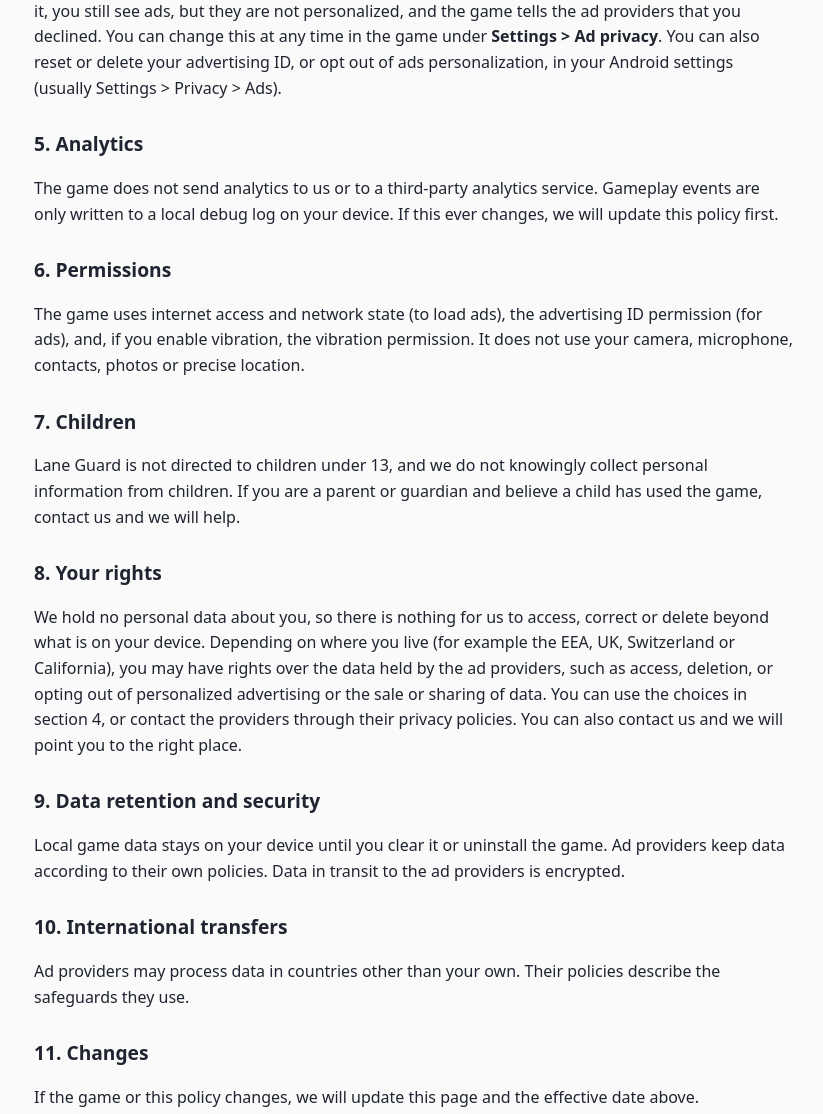
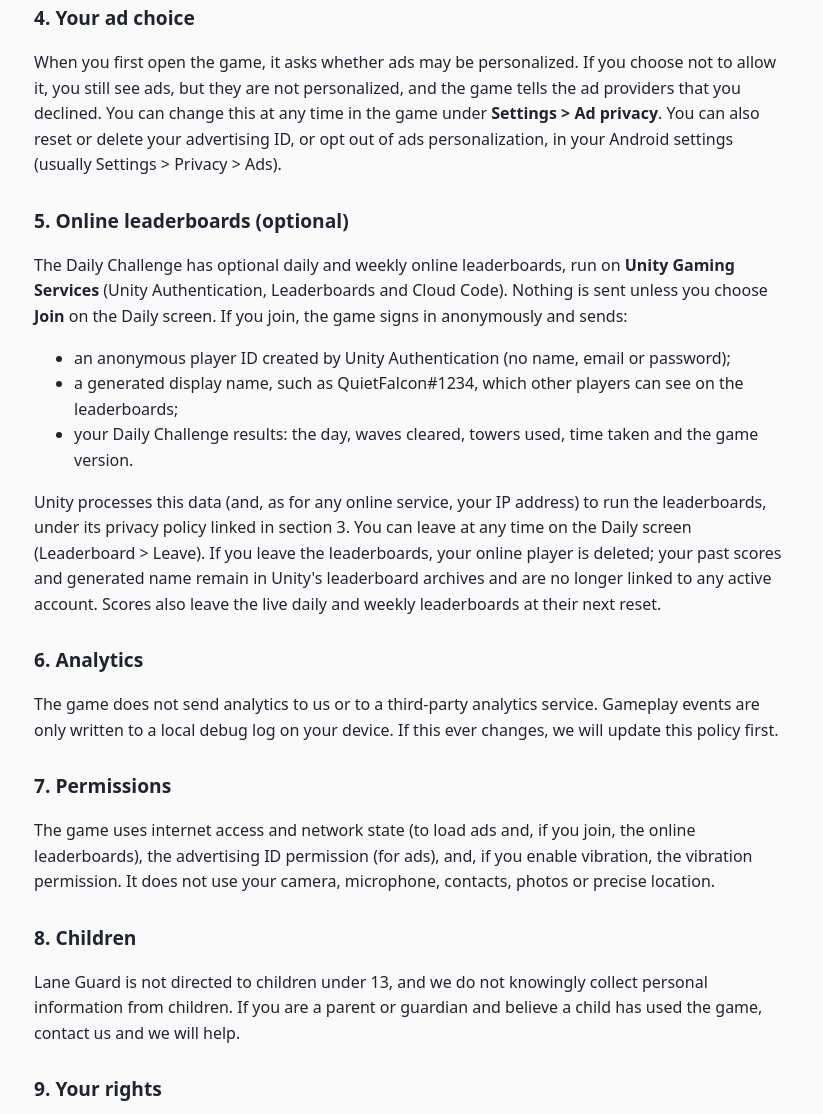
Before and after one commit to caltrekcaltrek-cloud/laneguard-legal, a plain HTML site: page index.html in a window 1280 px wide. Shown: the part 1340-2454 px from the top of the page, without its empty margins (226-1049 px from the left). Drawn offline with Linux system fonts and the light colour scheme.

Commit message:
Privacy policy: optional online leaderboards section; last updated 2026-11-28
Co-Authored-By: Claude Opus 5.5 <noreply@anthropic.com>

```diff
--- a/index.html
+++ b/index.html
@@ -20,10 +20,10 @@
 <body>
 <main>
 <h1>Lane Guard - Privacy Policy</h1>
-<p class="meta">Effective date: 2026-11-23<br>App: Lane Guard (com.naturaldopaminestudio.laneguard)<br>Publisher: NaturalDopamineStudio ("we", "us")</p>
+<p class="meta">Effective date: 2026-11-23<br>Last updated: 2026-11-28<br>App: Lane Guard (com.naturaldopaminestudio.laneguard)<br>Publisher: NaturalDopamineStudio ("we", "us")</p>
 
 <h2>1. Summary</h2>
-<p>Lane Guard is a free game supported by ads. We do not ask you to create an account, and we do not collect your name, email address, phone number or any other personal information ourselves. Your game progress is stored only on your device. The advertising companies whose software is built into the game (listed below) collect some device data in order to show ads.</p>
+<p>Lane Guard is a free game supported by ads. We do not ask you to create an account, and we do not collect your name, email address, phone number or any other personal information ourselves. Your game progress is stored only on your device. The advertising companies whose software is built into the game (listed below) collect some device data in order to show ads. If you choose to join the optional online leaderboards, an anonymous player ID, a generated name and your Daily Challenge scores are sent to Unity (section 5).</p>
 
 <h2>2. Data stored on your device</h2>
 <p>The game saves your progress (stages reached, gold, Ether, upgrades, settings, story progress and your ad choice) in local storage on your device. We do not run servers that receive this data. Uninstalling the game deletes it.</p>
@@ -47,28 +47,37 @@
 <h2>4. Your ad choice</h2>
 <p>When you first open the game, it asks whether ads may be personalized. If you choose not to allow it, you still see ads, but they are not personalized, and the game tells the ad providers that you declined. You can change this at any time in the game under <strong>Settings &gt; Ad privacy</strong>. You can also reset or delete your advertising ID, or opt out of ads personalization, in your Android settings (usually Settings &gt; Privacy &gt; Ads).</p>
 
-<h2>5. Analytics</h2>
+<h2>5. Online leaderboards (optional)</h2>
+<p>The Daily Challenge has optional daily and weekly online leaderboards, run on <strong>Unity Gaming Services</strong> (Unity Authentication, Leaderboards and Cloud Code). Nothing is sent unless you choose <strong>Join</strong> on the Daily screen. If you join, the game signs in anonymously and sends:</p>
+<ul>
+  <li>an anonymous player ID created by Unity Authentication (no name, email or password);</li>
+  <li>a generated display name, such as QuietFalcon#1234, which other players can see on the leaderboards;</li>
+  <li>your Daily Challenge results: the day, waves cleared, towers used, time taken and the game version.</li>
+</ul>
+<p>Unity processes this data (and, as for any online service, your IP address) to run the leaderboards, under its privacy policy linked in section 3. You can leave at any time on the Daily screen (Leaderboard &gt; Leave). If you leave the leaderboards, your online player is deleted; your past scores and generated name remain in Unity's leaderboard archives and are no longer linked to any active account. Scores also leave the live daily and weekly leaderboards at their next reset.</p>
+
+<h2>6. Analytics</h2>
 <p>The game does not send analytics to us or to a third-party analytics service. Gameplay events are only written to a local debug log on your device. If this ever changes, we will update this policy first.</p>
 
-<h2>6. Permissions</h2>
-<p>The game uses internet access and network state (to load ads), the advertising ID permission (for ads), and, if you enable vibration, the vibration permission. It does not use your camera, microphone, contacts, photos or precise location.</p>
+<h2>7. Permissions</h2>
+<p>The game uses internet access and network state (to load ads and, if you join, the online leaderboards), the advertising ID permission (for ads), and, if you enable vibration, the vibration permission. It does not use your camera, microphone, contacts, photos or precise location.</p>
 
-<h2>7. Children</h2>
+<h2>8. Children</h2>
 <p>Lane Guard is not directed to children under 13, and we do not knowingly collect personal information from children. If you are a parent or guardian and believe a child has used the game, contact us and we will help.</p>
 
-<h2>8. Your rights</h2>
-<p>We hold no personal data about you, so there is nothing for us to access, correct or delete beyond what is on your device. Depending on where you live (for example the EEA, UK, Switzerland or California), you may have rights over the data held by the ad providers, such as access, deletion, or opting out of personalized advertising or the sale or sharing of data. You can use the choices in section 4, or contact the providers through their privacy policies. You can also contact us and we will point you to the right place.</p>
+<h2>9. Your rights</h2>
+<p>We hold no personal data about you ourselves, so there is nothing for us to access, correct or delete beyond what is on your device. For the optional online leaderboards, you can leave and delete your online player yourself (section 5). Depending on where you live (for example the EEA, UK, Switzerland or California), you may have rights over the data held by the ad providers, such as access, deletion, or opting out of personalized advertising or the sale or sharing of data. You can use the choices in section 4, or contact the providers through their privacy policies. You can also contact us and we will point you to the right place.</p>
 
-<h2>9. Data retention and security</h2>
-<p>Local game data stays on your device until you clear it or uninstall the game. Ad providers keep data according to their own policies. Data in transit to the ad providers is encrypted.</p>
+<h2>10. Data retention and security</h2>
+<p>Local game data stays on your device until you clear it or uninstall the game. Ad providers keep data according to their own policies. Leaderboard data is kept as described in section 5. Data in transit to the ad providers is encrypted.</p>
 
-<h2>10. International transfers</h2>
+<h2>11. International transfers</h2>
 <p>Ad providers may process data in countries other than your own. Their policies describe the safeguards they use.</p>
 
-<h2>11. Changes</h2>
+<h2>12. Changes</h2>
 <p>If the game or this policy changes, we will update this page and the effective date above.</p>
 
-<h2>12. Contact</h2>
+<h2>13. Contact</h2>
 <p>NaturalDopamineStudio<br>Email: <a href="mailto:caltrekcaltrek@gmail.com">caltrekcaltrek@gmail.com</a></p>
 </main>
 </body>
```
